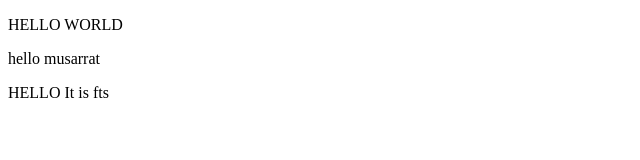
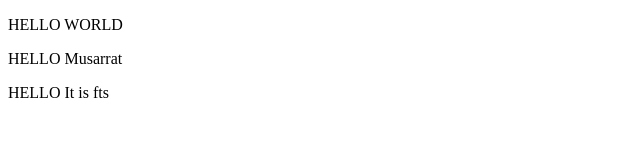
Before and after one commit to musarratChowdhury/JavascriptPractice, a plain HTML site: page index.html in a window 1280 px wide. Shown: the full height of the page, 0-640 px from the left. Drawn offline with Linux system fonts and the light colour scheme.

Commit message:
change the hello world

```diff
--- a/index.html
+++ b/index.html
@@ -8,7 +8,7 @@
   </head>
   <body>
     <p>HELLO WORLD</p>
-    <p>hello musarrat</p>
+    <p>HELLO Musarrat</p>
     <p>HELLO It is fts</p>
     <script src="app.js"></script>
   </body>
```
